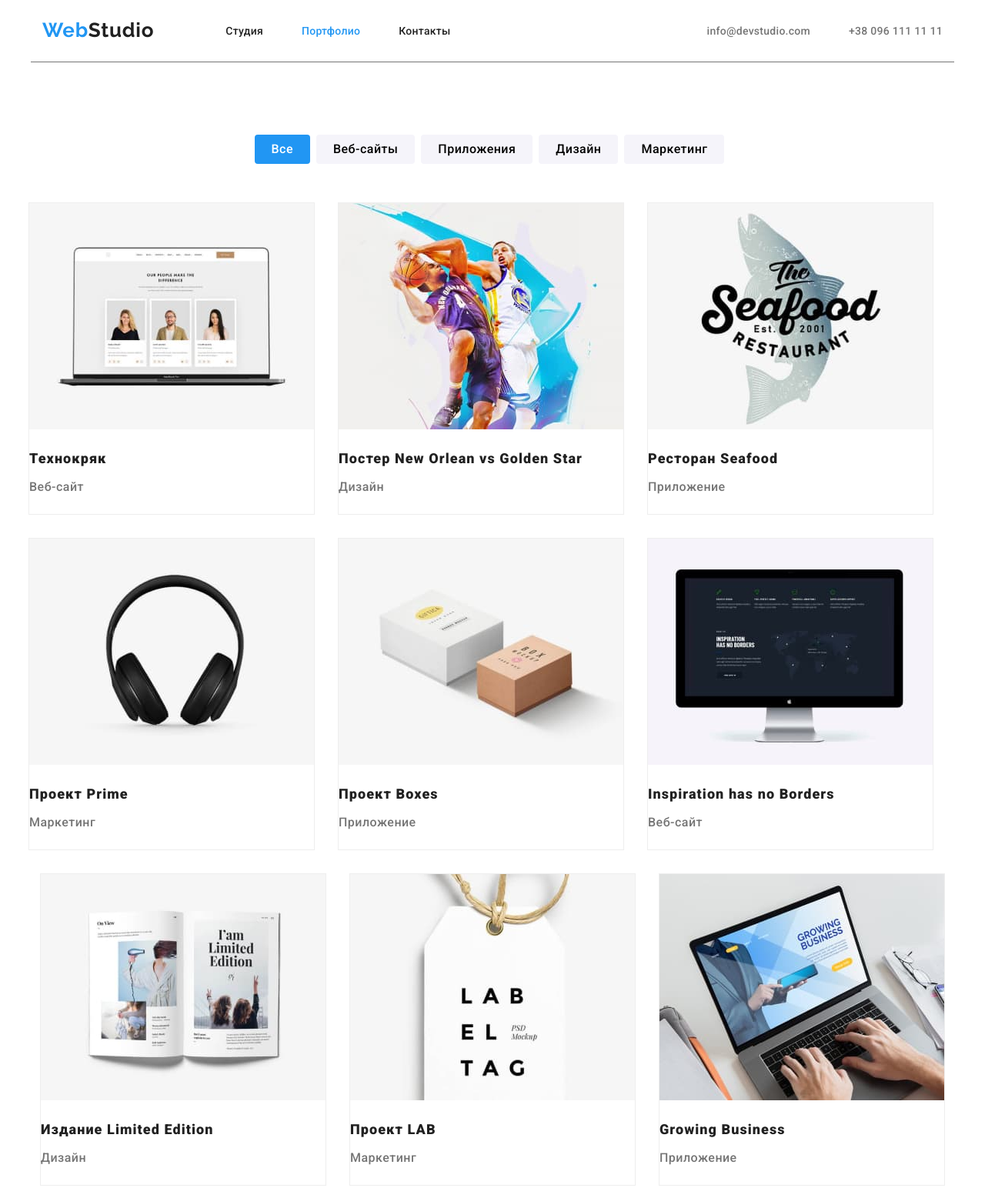
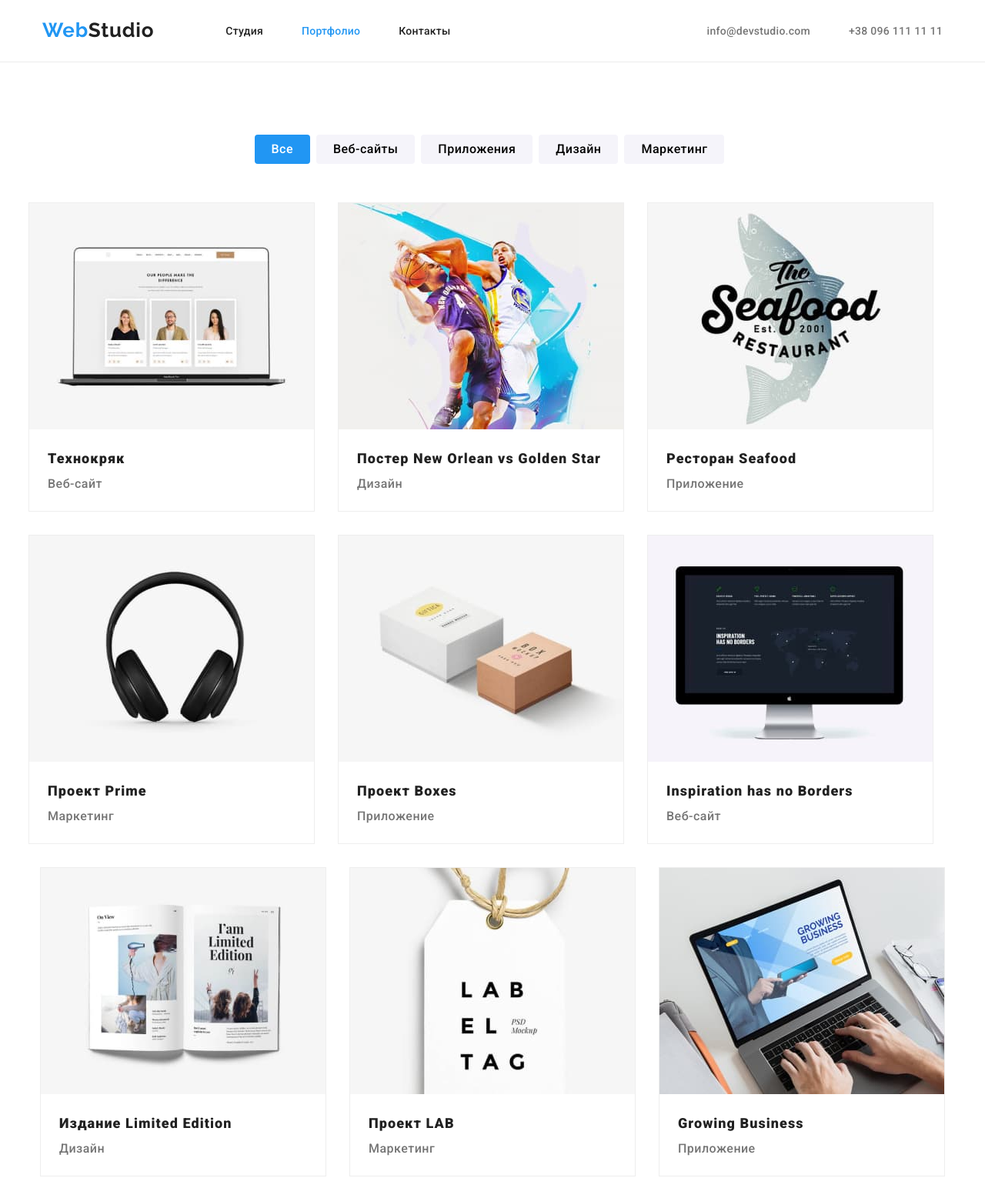
Before and after one commit to AndreyChernii/goit-markup-hw-03, a plain HTML site: page portfolio.html in a window 1280 px wide. Shown: the top 1544 px of the page at 77% size. Drawn offline with nearby package versions, Linux system fonts and the light colour scheme.

Commit message:
bug fix 1

```diff
--- a/css/style.css
+++ b/css/style.css
@@ -98,7 +98,9 @@ img {
 .header-list {
 }
 
-.header-link: {
+.header-link {
+  padding-top: 31px;
+  padding-bottom: 31px;
 }
 
 .header-item {
@@ -173,6 +175,8 @@ img {
   letter-spacing: 0.06em;
   cursor: pointer;
   border: none;
+  border-radius: 4px;
+  padding: 10px 32px 10px 32px;
 }
 
 .hero-btn:hover {
@@ -267,7 +271,11 @@ img {
 }
 
 .team-img {
-  margin-bottom: 30px;
+}
+
+.wrapper{
+  padding-top: 30px;
+  padding-bottom: 30px;
 }
 
 .team-item-text {
@@ -337,7 +345,11 @@ img {
 /* -----------------------------PORTFOLIO------------------------------ */
 
 .header .port {
-  border-bottom: 1px solid var(--text-color);
+}
+
+.border-bot{
+    border-bottom: 1px solid #ececec;
+  width: 100%;
 }
 
 .centr {
@@ -386,12 +398,17 @@ img {
   margin-bottom: 30px;
 }
 
+.wrapper-port{
+  padding: 20px 24px 20px 24px;
+}
+
 .projects-item:not(:last-child) {
   margin-right: 30px;
 }
 
 .projects-list {
   flex-wrap: wrap;
+  margin-bottom: -30px;
 }
 
 .projects-item-title {
@@ -400,9 +417,6 @@ img {
   line-height: 2;
   letter-spacing: 0.06em;
   color: var(--first-color);
-  margin-top: 20px;
-  margin-bottom: 4px;
-  margin-right: 20px;
 }
 
 .projects-item-text {
@@ -411,6 +425,4 @@ img {
   line-height: 1.87;
   letter-spacing: 0.03em;
   color: var(--text-color);
-  margin-bottom: 20px;
-  margin-right: 20px;
 }
--- a/portfolio.html
+++ b/portfolio.html
@@ -23,6 +23,7 @@
 
   <body>
     <header class="header">
+      <div class="border-bot">
         <div class="container wrap port">
           <nav class="header-navigation wrap">
             <a class="header-logo link" href="./index.html">
@@ -57,6 +58,7 @@
             </li>
           </ul>
         </div>
+      </div>
     </header>
     <main>
       <section class="main section">
@@ -85,66 +87,86 @@
             <li class="projects-item">
               <a class="link" href="">
                 <img width="370" src="./images/img1.jpg" alt="Фото проекта" />
+                <div class="wrapper-port">
                   <h2 class="projects-item-title">Технокряк</h2>
                   <p class="projects-item-text">Веб-сайт</p>
+                </div>
               </a>
             </li>
             <li class="projects-item">
               <a class="link" href="">
                 <img width="370" src="./images/img2.jpg" alt="Фото проекта" />
+                <div class="wrapper-port">
                   <h2 class="projects-item-title">
                     Постер New Orlean vs Golden Star
                   </h2>
                   <p class="projects-item-text">Дизайн</p>
+                </div>
               </a>
             </li>
             <li class="projects-item">
               <a class="link" href="">
                 <img width="370" src="./images/img3.jpg" alt="Фото проекта" />
+                <div class="wrapper-port">
                   <h2 class="projects-item-title">Ресторан Seafood</h2>
                   <p class="projects-item-text">Приложение</p>
+                </div>
               </a>
             </li>
             <li class="projects-item">
               <a class="link" href="">
                 <img width="370" src="./images/img4.jpg" alt="Фото проекта" />
+                <div class="wrapper-port">
                   <h2 class="projects-item-title">Проект Prime</h2>
                   <p class="projects-item-text">Маркетинг</p>
+                </div>
               </a>
             </li>
             <li class="projects-item">
               <a class="link" href="">
                 <img width="370" src="./images/img5.jpg" alt="Фото проекта" />
+                <div class="wrapper-port">
                   <h2 class="projects-item-title">Проект Boxes</h2>
                   <p class="projects-item-text">Приложение</p>
+                </div>
               </a>
             </li>
             <li class="projects-item">
               <a class="link" href="">
                 <img width="370" src="./images/img6.jpg" alt="Фото проекта" />
-                <h2 class="projects-item-title">Inspiration has no Borders</h2>
+                <div class="wrapper-port">
+                  <h2 class="projects-item-title">
+                    Inspiration has no Borders
+                  </h2>
                   <p class="projects-item-text">Веб-сайт</p>
+                </div>
               </a>
             </li>
             <li class="projects-item">
               <a class="link" href="">
                 <img width="370" src="./images/img7.jpg" alt="Фото проекта" />
+                <div class="wrapper-port">
                   <h2 class="projects-item-title">Издание Limited Edition</h2>
                   <p class="projects-item-text">Дизайн</p>
+                </div>
               </a>
             </li>
             <li class="projects-item">
               <a class="link" href="">
                 <img width="370" src="./images/img8.jpg" alt="Фото проекта" />
+                <div class="wrapper-port">
                   <h2 class="projects-item-title">Проект LAB</h2>
                   <p class="projects-item-text">Маркетинг</p>
+                </div>
               </a>
             </li>
             <li class="projects-item">
               <a class="link" href="">
                 <img width="370" src="./images/img9.jpg" alt="Фото проекта" />
+                <div class="wrapper-port">
                   <h2 class="projects-item-title">Growing Business</h2>
                   <p class="projects-item-text">Приложение</p>
+                </div>
               </a>
             </li>
           </ul>
```
Also changed, not shown: index.html (+10 -1 lines). Lines whose indentation alone changed are shown as unchanged.
